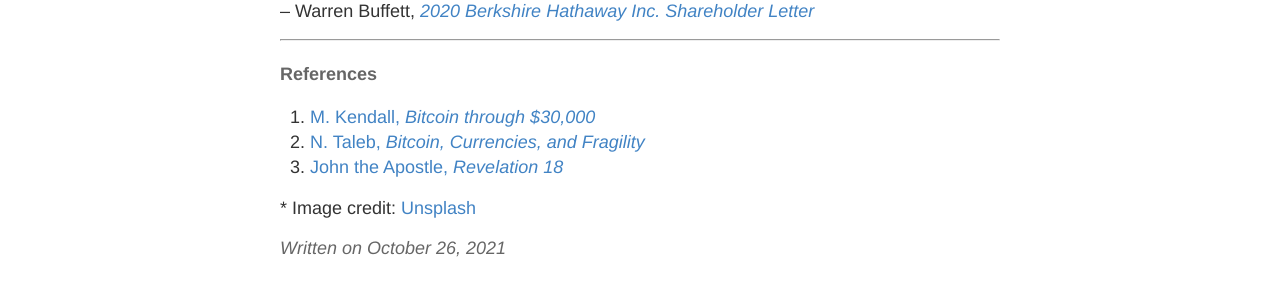
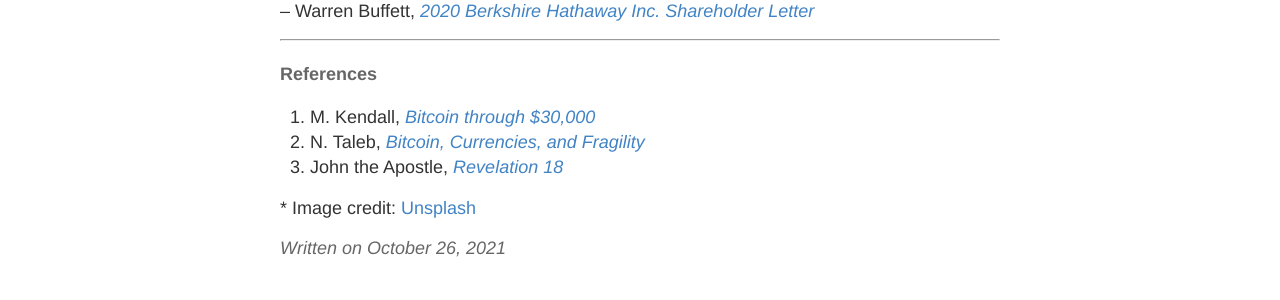
Before and after one commit to poastmil/junsunglee.com, a Jekyll site: the page built from _posts/2021-10-26-Against-Bitcoin.md, in a window 1280 px wide. Shown: the part 3455-3755 px from the top of the page. Built offline with Jekyll 4.4.1, drawn with Linux system fonts in a browser that asks for light colours.

Commit message:
Updated citation md format

```diff
--- a/_posts/2021-10-26-Against-Bitcoin.md
+++ b/_posts/2021-10-26-Against-Bitcoin.md
@@ -69,8 +69,8 @@ _Eventually, of course, the party ends, and many business "emperors" are found t
 
 #### References
 
-1. [M. Kendall, _Bitcoin through $30,000_](https://manonthemargin.com/bitcoin-through-30000/)
-2. [N. Taleb, _Bitcoin, Currencies, and Fragility_](https://www.fooledbyrandomness.com/BTC-QF.pdf)
-3. [John the Apostle, _Revelation 18_](https://www.biblegateway.com/passage/?search=Revelation%2018&version=KJV)
+1. M. Kendall, [_Bitcoin through $30,000_](https://manonthemargin.com/bitcoin-through-30000/)
+2. N. Taleb, [_Bitcoin, Currencies, and Fragility_](https://www.fooledbyrandomness.com/BTC-QF.pdf)
+3. John the Apostle, [_Revelation 18_](https://www.biblegateway.com/passage/?search=Revelation%2018&version=KJV)
 
 \* Image credit: [Unsplash](https://unsplash.com/s/photos/bitcoin?utm_source=unsplash&utm_medium=referral&utm_content=creditCopyText)
```
